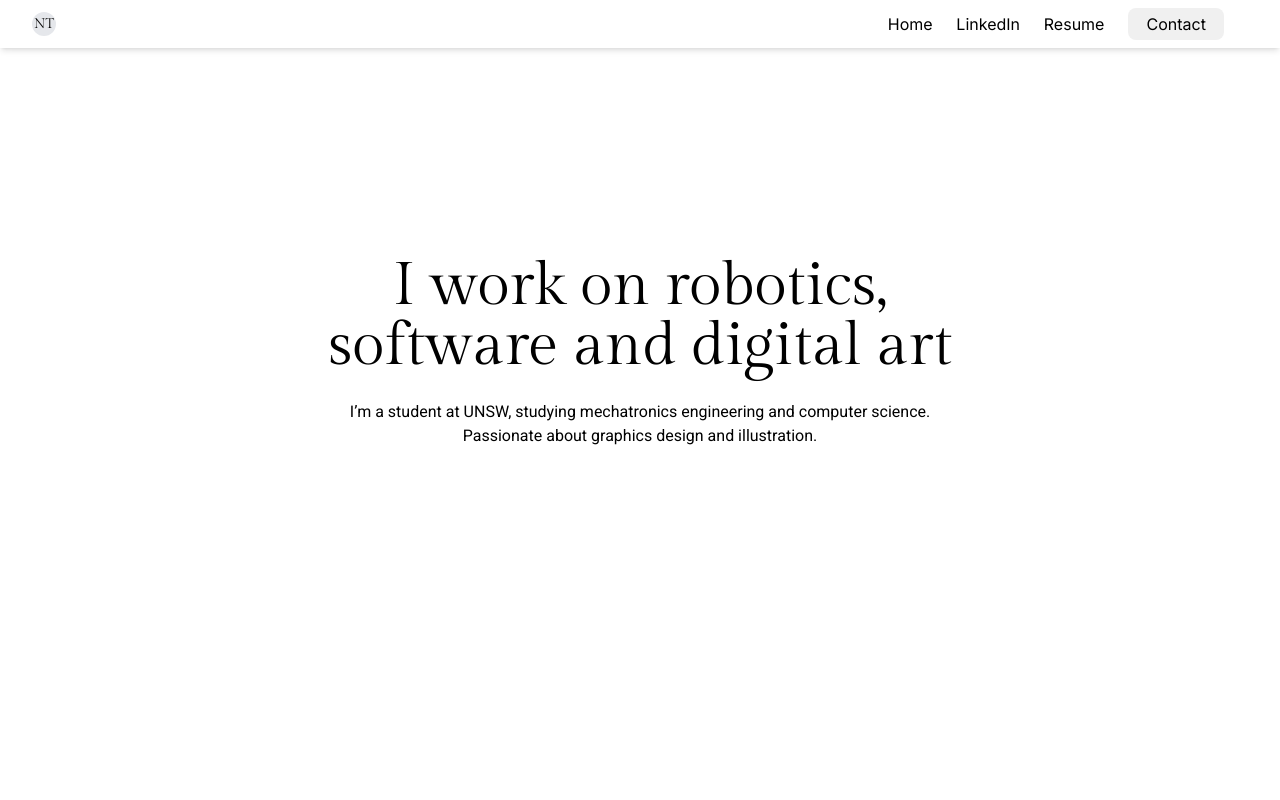
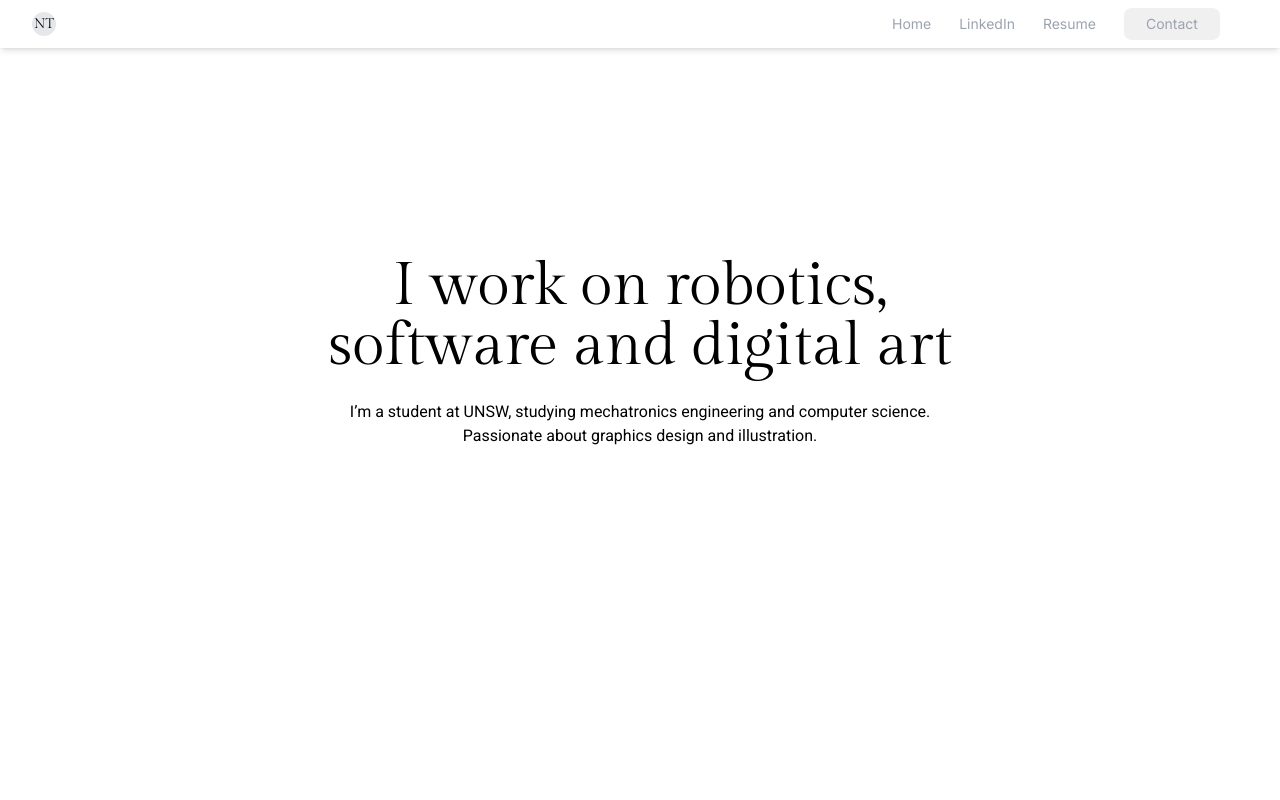
Before and after one commit to thnderblock/thnderblock.github.io, a React (Vite) app: page / in a window 1280 px wide. Shown: the top 800 px of the page. Built offline with nearby package versions, Linux system fonts and the light colour scheme.

Commit message:
Greyed out navbar elements

```diff
--- a/src/App.jsx
+++ b/src/App.jsx
@@ -31,6 +31,7 @@ function App() {
             Passionate about graphics design and illustration.
           </div>
         </div>
+        <div className="flex w-screen justify-center"> suprise</div>
       </div>
     </>
   );
--- a/src/components/Header.jsx
+++ b/src/components/Header.jsx
@@ -15,13 +15,17 @@ const Header = () => {
 };
 
 const Button = ({ Content }) => {
-  return <div className="align-middle font-inter">{Content}</div>;
+  return (
+    <div className="pointer-events-none align-middle font-inter text-sm text-gray-400">
+      {Content}
+    </div>
+  );
 };
 
 const SpecialButton = ({ Content }) => {
   return (
-    <div className="special-button font-inter">
-      <div className="fixed top-0"> {Content} </div>
+    <div className="special-button font-inter text-sm text-gray-400">
+      <div className="pointer-events-none m-auto"> {Content} </div>
     </div>
   );
 };
```
